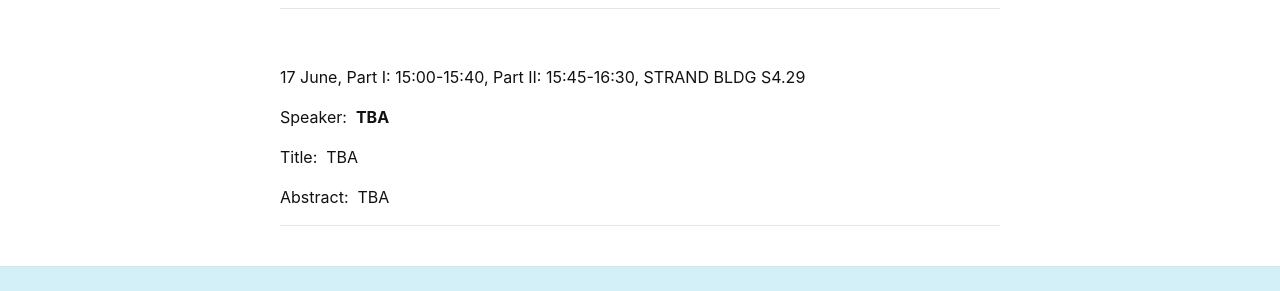
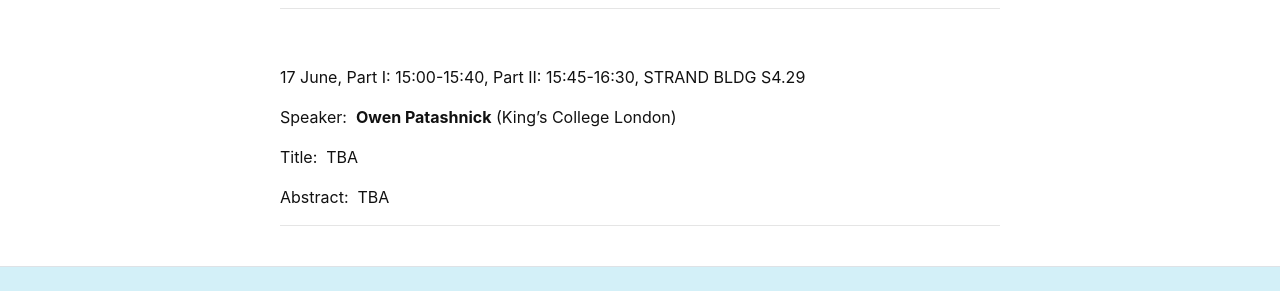
Before and after one commit to kcl-geometry-seminar/kcl-geometry-seminar.github.io, a Jekyll site: the page built from pages/index.md, in a window 1280 px wide. Shown: the part 1990-2281 px from the top of the page. Built offline with Jekyll 4.4.1, drawn with Linux system fonts in a browser that asks for light colours; a script that is not in the unit is left out.

Commit message:
Update index.md
Added Own Patashnick

```diff
--- a/pages/index.md
+++ b/pages/index.md
@@ -103,7 +103,7 @@ Abstract:&nbsp; TBA
 
 17 June, Part I: 15:00-15:40, Part II: 15:45-16:30, STRAND BLDG S4.29
 
-Speaker:&nbsp; **TBA**
+Speaker:&nbsp; **Owen Patashnick** (King's College London)
 
 Title:&nbsp; TBA
 
```
